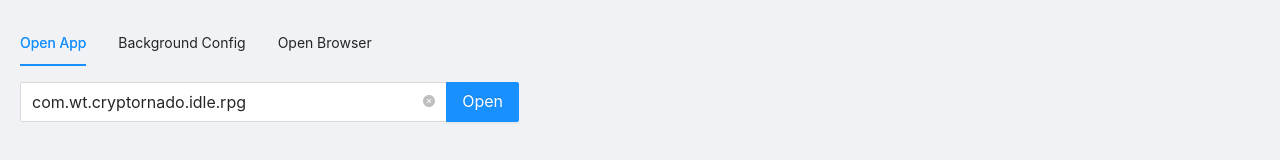
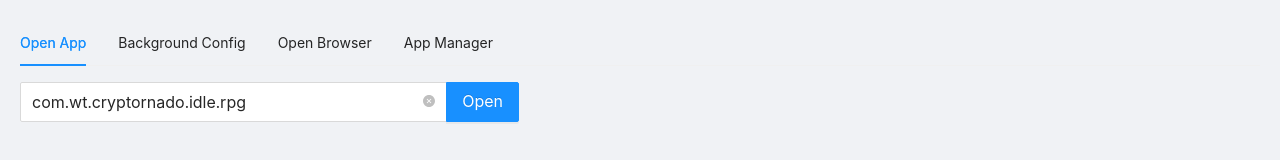
Before and after one commit to summer-bst/qt-webchannel-demo, a React (Create React App) app: page / in a window 1280 px wide. Shown: the top 160 px of the page. Built offline with nearby package versions, Linux system fonts and the light colour scheme.

Commit message:
feat:开放app manager功能

```diff
--- a/src/tabs.ts
+++ b/src/tabs.ts
@@ -23,10 +23,10 @@ const tabs: ITabsItem[] = [
   //   title: "Client Search",
   //   id: "clientSearch",
   // },
-  // {
-  //   title: "App Manager",
-  //   id: "appManager",
-  // },
+  {
+    title: "App Manager",
+    id: "appManager",
+  },
 ];
 
 export default tabs;
```
Also changed, not shown: src/components/appManager/Index.tsx (line endings or trailing spaces).
